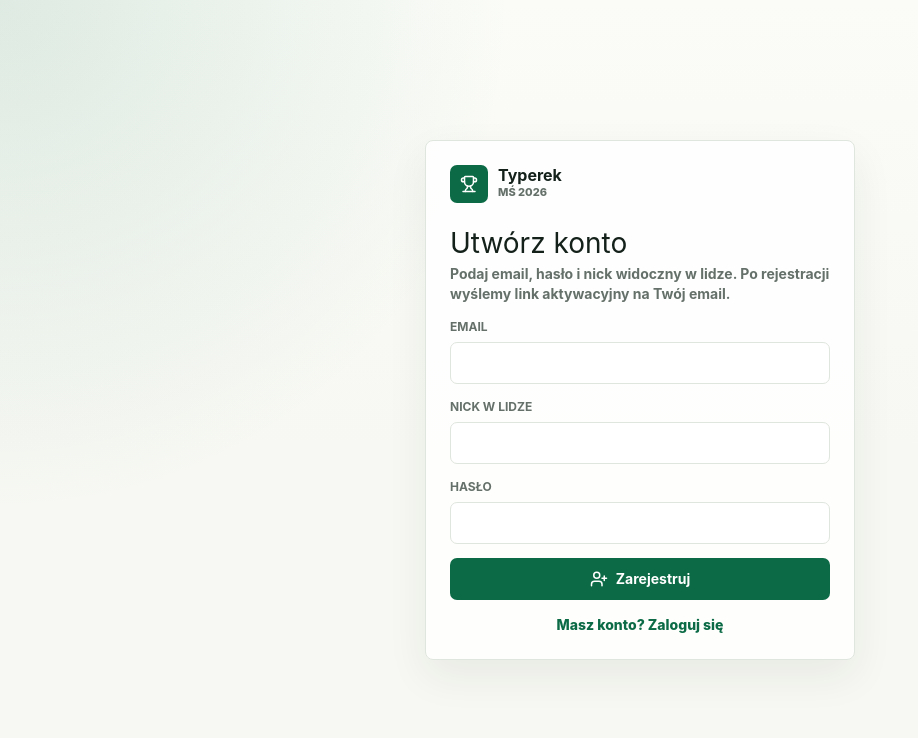
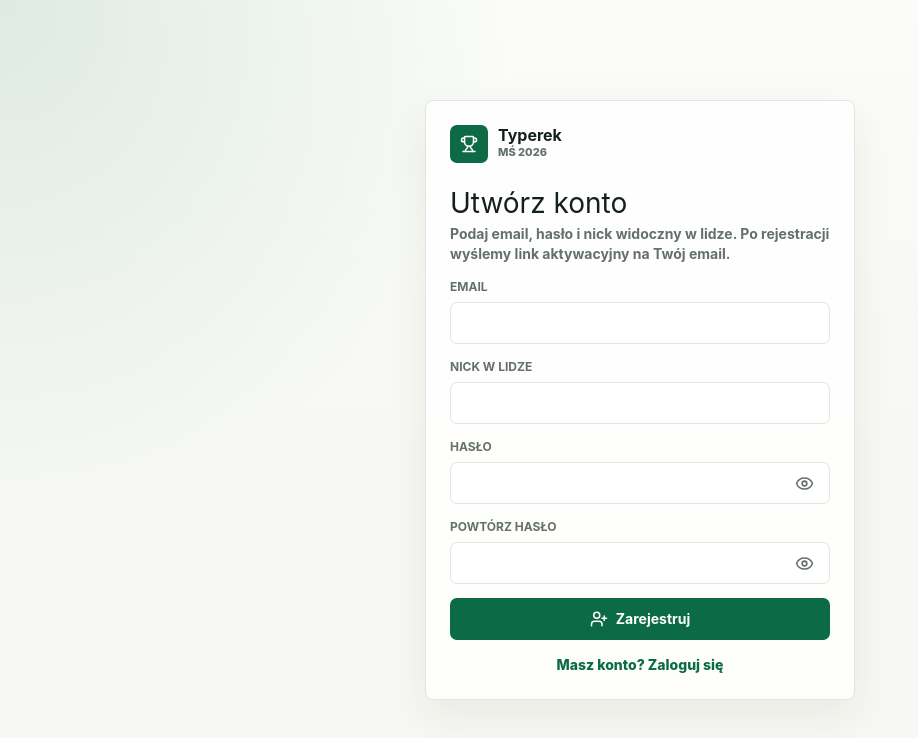
Before and after one commit to AdamJou/typerek, a Nuxt app: page /auth/register in a window 1280 px wide. Shown: the top 738 px of the page, without its empty margins (0-918 px from the left). Built offline with nearby package versions, Linux system fonts and the light colour scheme; no server answers; the database is empty.

Commit message:
feat: deploy

```diff
--- /dev/null
+++ b/app/components/Auth/PasswordInput.vue
@@ -0,0 +1,76 @@
+<script setup lang="ts">
+import { Eye, EyeOff } from 'lucide-vue-next'
+
+interface Props {
+  label: string
+  autocomplete: 'current-password' | 'new-password'
+  minlength?: number
+}
+
+defineProps<Props>()
+
+const model = defineModel<string>({ required: true })
+const isVisible = shallowRef(false)
+</script>
+
+<template>
+  <label>
+    <span class="eyeless-label">{{ label }}</span>
+
+    <span class="password-field">
+      <input
+        v-model="model"
+        class="input password-input"
+        :type="isVisible ? 'text' : 'password'"
+        :autocomplete="autocomplete"
+        :minlength="minlength"
+        required
+      />
+
+      <button
+        class="password-toggle"
+        type="button"
+        :aria-label="isVisible ? 'Ukryj hasło' : 'Pokaż hasło'"
+        :aria-pressed="isVisible"
+        @click="isVisible = !isVisible"
+      >
+        <EyeOff v-if="isVisible" :size="19" aria-hidden="true" />
+        <Eye v-else :size="19" aria-hidden="true" />
+      </button>
+    </span>
+  </label>
+</template>
+
+<style scoped>
+.password-field {
+  position: relative;
+  display: block;
+}
+
+.password-input {
+  padding-right: 46px;
+}
+
+.password-toggle {
+  position: absolute;
+  top: 50%;
+  right: 10px;
+  display: inline-flex;
+  width: 32px;
+  height: 32px;
+  align-items: center;
+  justify-content: center;
+  border: 0;
+  border-radius: 6px;
+  background: transparent;
+  color: var(--app-muted);
+  cursor: pointer;
+  transform: translateY(-50%);
+}
+
+.password-toggle:hover,
+.password-toggle:focus-visible {
+  background: var(--app-surface-strong);
+  color: var(--app-primary);
+}
+</style>
--- a/app/pages/auth/login.vue
+++ b/app/pages/auth/login.vue
@@ -49,10 +49,11 @@ async function submit() {
       <input v-model="email" class="input" type="email" autocomplete="email" required />
     </label>
 
-    <label>
-      <span class="eyeless-label">Hasło</span>
-      <input v-model="password" class="input" type="password" autocomplete="current-password" required />
-    </label>
+    <PasswordInput
+      v-model="password"
+      label="Hasło"
+      autocomplete="current-password"
+    />
 
     <p v-if="errorMessage" class="error-message">{{ errorMessage }}</p>
 
--- a/app/pages/auth/register.vue
+++ b/app/pages/auth/register.vue
@@ -9,6 +9,7 @@ definePageMeta({
 const email = shallowRef('')
 const displayName = shallowRef('')
 const password = shallowRef('')
+const passwordRepeat = shallowRef('')
 const errorMessage = shallowRef('')
 const loading = shallowRef(false)
 const confirmationEmail = shallowRef('')
@@ -21,8 +22,14 @@ if (isAuthenticated.value) {
 }
 
 async function submit() {
+  errorMessage.value = ''
+
+  if (password.value !== passwordRepeat.value) {
+    errorMessage.value = 'Hasła nie są takie same.'
+    return
+  }
+
   loading.value = true
-  errorMessage.value = ''
 
   try {
     const result = await register({ email: email.value, password: password.value, displayName: displayName.value })
@@ -30,6 +37,7 @@ async function submit() {
     if (result.requiresEmailConfirmation) {
       confirmationEmail.value = email.value.trim()
       password.value = ''
+      passwordRepeat.value = ''
       return
     }
 
@@ -83,10 +91,19 @@ async function submit() {
       <input v-model="displayName" class="input" autocomplete="nickname" minlength="2" maxlength="32" required />
     </label>
 
-    <label>
-      <span class="eyeless-label">Hasło</span>
-      <input v-model="password" class="input" type="password" autocomplete="new-password" minlength="8" required />
-    </label>
+    <PasswordInput
+      v-model="password"
+      label="Hasło"
+      autocomplete="new-password"
+      :minlength="8"
+    />
+
+    <PasswordInput
+      v-model="passwordRepeat"
+      label="Powtórz hasło"
+      autocomplete="new-password"
+      :minlength="8"
+    />
 
     <p v-if="errorMessage" class="error-message">{{ errorMessage }}</p>
 
--- a/app/stores/auth.ts
+++ b/app/stores/auth.ts
@@ -166,6 +166,7 @@ export const useAuthStore = defineStore('auth', () => {
           data: {
             display_name: payload.displayName.trim(),
           },
+          emailRedirectTo: import.meta.client ? `${window.location.origin}/auth/login` : undefined,
         },
       })
 
```
Also changed, not shown: 2 other files (tests, documents, lock files or other folders).
